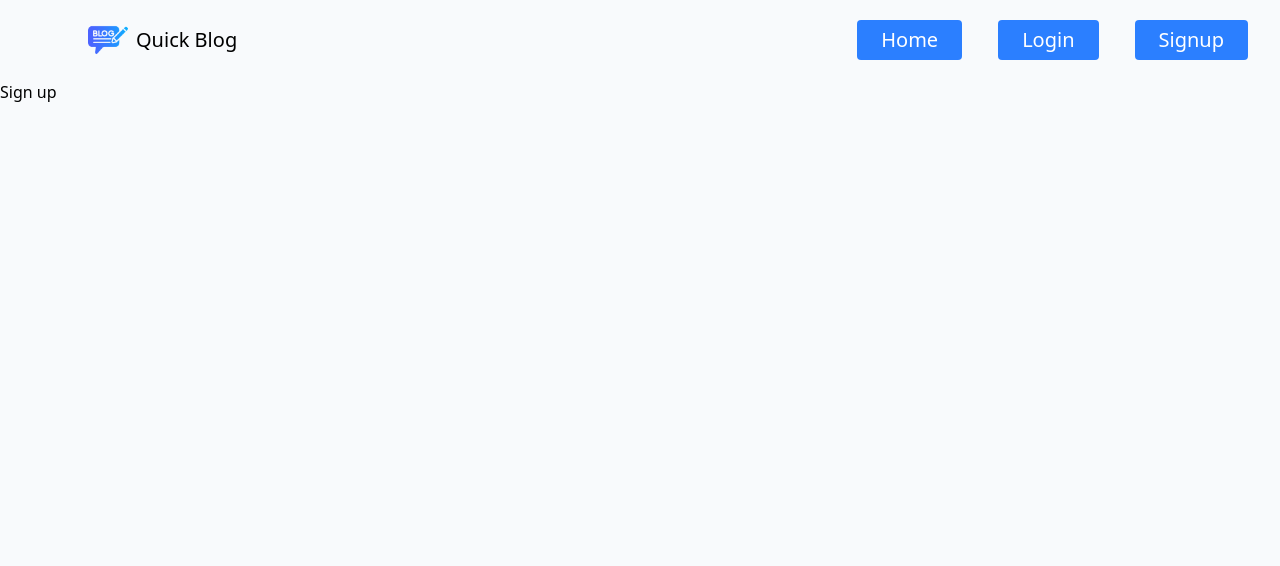
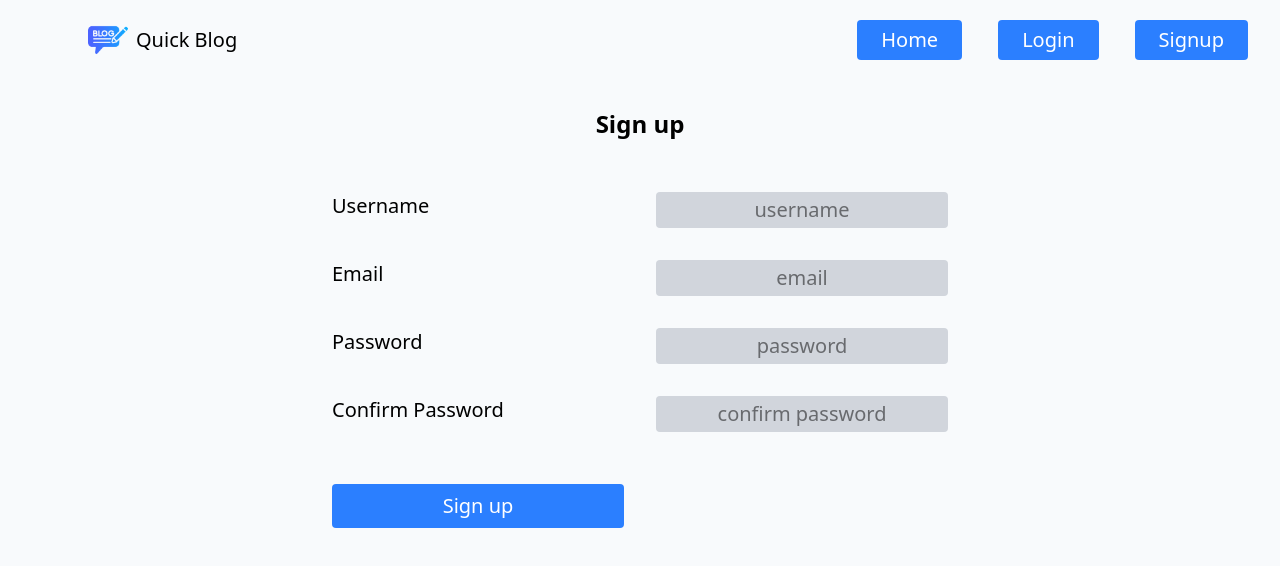
Before and after one commit to PrashantTimilsina/Blog-App, a Next.js app: page /signup in a window 1280 px wide. Shown: the top 566 px of the page. Built offline with nearby package versions, Linux system fonts and the light colour scheme.

Commit message:
auth flow completed

```diff
--- a/package.json
+++ b/package.json
@@ -9,6 +9,7 @@
     "lint": "next lint"
   },
   "dependencies": {
+    "axios": "^1.10.0",
     "bcryptjs": "^3.0.2",
     "dotenv": "^16.5.0",
     "jsonwebtoken": "^9.0.2",
@@ -18,6 +19,7 @@
     "react": "^19.0.0",
     "react-dom": "^19.0.0",
     "react-icons": "^5.5.0",
+    "react-toastify": "^11.0.5",
     "validator": "^13.15.15"
   },
   "devDependencies": {
--- a/src/app/layout.js
+++ b/src/app/layout.js
@@ -2,7 +2,7 @@ import { Geist, Geist_Mono } from "next/font/google";
 import "./globals.css";
 import Navbar from "@/components/Navbar";
 import { UserProvider } from "@/context/Context";
-
+import { ToastContainer } from "react-toastify";
 const geistSans = Geist({
   variable: "--font-geist-sans",
   subsets: ["latin"],
@@ -21,14 +21,16 @@ export const metadata = {
 export default function RootLayout({ children }) {
   return (
     <html lang="en">
-      <UserProvider>
-        <body
-          className={`${geistSans.variable} ${geistMono.variable} antialiased bg-slate-50`}
-        >
+      <body
+        className={`${geistSans.variable} ${geistMono.variable} antialiased bg-slate-50`}
+      >
+        {" "}
+        <UserProvider>
           <Navbar />
           {children}
-        </body>
-      </UserProvider>
+          <ToastContainer />
+        </UserProvider>
+      </body>
     </html>
   );
 }
--- a/src/app/login/page.js
+++ b/src/app/login/page.js
@@ -1,7 +1,100 @@
-import React from "react";
+"use client";
+import { errorMsg, successMsg } from "@/utils/toast";
+import axios from "axios";
 
-function LoginPage() {
-  return <div>Login</div>;
+import { useRouter } from "next/navigation";
+import React, { useEffect, useState } from "react";
+
+function Login() {
+  const router = useRouter();
+  const [user, setUser] = useState({
+    password: "",
+    email: "",
+  });
+  const [btnText, setBtnText] = useState(false);
+  const [btnTextForgot, setBtnTextForgot] = useState(false);
+  useEffect(() => {
+    window.scrollTo(0, 0);
+  }, []);
+  const handleLogin = async (e) => {
+    e.preventDefault();
+
+    try {
+      setBtnText(true);
+      const res = await axios.post("/api/users/login", user);
+      const data = res.data;
+
+      setUser({ email: "", password: "" });
+      successMsg(data.message, 1500);
+      router.push("/");
+    } catch (error) {
+      errorMsg(error.response.data.message, 1500);
+    } finally {
+      setBtnText(false);
+    }
+  };
+  const handleForgotPassword = async (e) => {
+    e.preventDefault();
+    try {
+      setBtnTextForgot(true);
+      const res = await axios.post("/api/users/forgotpassword", {
+        email: user.email,
+      });
+      const data = res.data;
+      successMsg(data.message, 1500);
+    } catch (error) {
+      errorMsg(error.response.data.message, 1500);
+    } finally {
+      setBtnTextForgot(false);
+    }
+  };
+
+  return (
+    <div className="min-h-screen flex flex-col items-center justify-start gap-6  sm:w-1/2 mx-auto text-xl mt-4 w-auto p-3">
+      <h1 className="text-2xl font-semibold sm:mt-0 mt-6">Login </h1>
+      <form
+        className="grid sm:grid-cols-2 sm:gap-8 sm:mt-7  grid-cols-1 sm:w-full mt-2 gap-5"
+        onSubmit={handleLogin}
+      >
+        <label htmlFor="email">Email</label>
+        <input
+          type="email"
+          placeholder="email"
+          id="email"
+          className="p-1 text-center bg-gray-300 rounded outline-none"
+          value={user.email}
+          onChange={(e) => setUser({ ...user, email: e.target.value })}
+        />
+        <label htmlFor="password">Password</label>
+        <input
+          type="password"
+          placeholder="password"
+          id="password"
+          className="p-1 text-center bg-gray-300 rounded outline-none"
+          value={user.password}
+          onChange={(e) => setUser({ ...user, password: e.target.value })}
+        />
+
+        <button
+          className={` text-white mt-5 py-2 px-6 rounded cursor-pointer ${
+            btnText ? "bg-black " : "bg-blue-500"
+          }`}
+          disabled={btnText}
+        >
+          {btnText ? "Loading.." : "Login"}
+        </button>
+        <button
+          className={` text-white mt-3 sm:mt-5 py-2 px-6 rounded cursor-pointer ${
+            btnTextForgot ? "bg-slate-500 " : "bg-black"
+          }`}
+          onClick={handleForgotPassword}
+          disabled={btnTextForgot}
+        >
+          {btnTextForgot ? "Loading..." : "Forgot password"}
+        </button>
+      </form>
+    </div>
+  );
 }
 
-export default LoginPage;
+export default Login;
--- /dev/null
+++ b/src/app/resetpassword/page.js
@@ -0,0 +1,67 @@
+"use client";
+import { errorMsg, successMsg } from "@/utils/toast";
+import axios from "axios";
+import { useRouter, useSearchParams } from "next/navigation";
+import React, { useState } from "react";
+
+function ResetPassword() {
+  const router = useRouter();
+  const searchParams = useSearchParams();
+  const token = searchParams.get("token");
+  const [btnText, setBtnText] = useState(false);
+  const [user, setUser] = useState({
+    token,
+    newPassword: "",
+    confirmNewPassword: "",
+  });
+  const handleReset = async (e) => {
+    e.preventDefault();
+    try {
+      setBtnText(true);
+
+      const res = await axios.post("/api/users/resetpassword", user);
+      const data = res.data;
+      setUser({ newPassword: "", confirmNewPassword: "" });
+      successMsg(data.message, 1500);
+      router.push("/login");
+    } catch (error) {
+      errorMsg(error.response.data.message, 1500);
+    } finally {
+      setBtnText(false);
+    }
+  };
+
+  return (
+    <div className="h-screen flex flex-col items-center  mt-9">
+      <h1 className="text-2xl font-semibold">Reset Password</h1>
+      <form
+        className="grid sm:grid-cols-2 sm:mt-18 gap-9 text-xl grid-cols-1 mt-9"
+        onSubmit={handleReset}
+      >
+        <label htmlFor="newpass">New password:</label>
+        <input
+          type="password"
+          placeholder="New password"
+          id="newpass"
+          className="px-2 py-1 outline-none bg-gray-300 rounded"
+          onChange={(e) => setUser({ ...user, newPassword: e.target.value })}
+        />
+        <label htmlFor="confirmnew">Confirm new password:</label>
+        <input
+          type="password"
+          placeholder="Confirm new password"
+          id="confirmnew"
+          className="px-2 py-1 outline-none bg-gray-300 rounded"
+          onChange={(e) =>
+            setUser({ ...user, confirmNewPassword: e.target.value })
+          }
+        />
+        <button className="bg-blue-700 text-white px-6 py-2 cursor-pointer rounded mt-3">
+          {btnText ? "Loading..." : "Reset Password"}
+        </button>
+      </form>
+    </div>
+  );
+}
+
+export default ResetPassword;
--- a/src/app/signup/page.js
+++ b/src/app/signup/page.js
@@ -1,7 +1,95 @@
-import React from "react";
+"use client";
+import { errorMsg, successMsg } from "@/utils/toast";
+import axios from "axios";
+import { useRouter } from "next/navigation";
+import React, { useEffect, useState } from "react";
+import { toast } from "react-toastify";
 
 function SignupPage() {
-  return <div>Sign up</div>;
+  const router = useRouter();
+  const [user, setUser] = useState({
+    name: "",
+    password: "",
+    email: "",
+    confirmPassword: "",
+  });
+  useEffect(() => {
+    window.scrollTo(0, 0);
+  }, []);
+  const [btnText, setBtnText] = useState(false);
+  const handleSubmit = async (e) => {
+    e.preventDefault();
+    try {
+      setBtnText(true);
+      const res = await axios.post("/api/users/signup", user);
+      const data = res.data;
+      console.log(data);
+      setUser({ name: "", email: "", password: "", confirmPassword: "" });
+      successMsg(data.message, 2000);
+      router.push("/login");
+    } catch (error) {
+      console.log(error);
+      errorMsg(error.response.data.message, 1500);
+    } finally {
+      setBtnText(false);
+    }
+  };
+  return (
+    <div className="min-h-screen flex flex-col items-center justify-start gap-6  sm:w-1/2 mx-auto text-xl mt-4 w-auto p-3">
+      <h1 className="text-2xl font-semibold">Sign up </h1>
+      <form
+        className="grid sm:grid-cols-2 sm:gap-8 sm:mt-7 grid-cols-1 gap-5 mt-3"
+        onSubmit={handleSubmit}
+      >
+        <label htmlFor="username">Username</label>
+        <input
+          type="text"
+          placeholder="username"
+          id="username"
+          className="p-1 text-center bg-gray-300 rounded outline-none "
+          value={user.username}
+          onChange={(e) => setUser({ ...user, name: e.target.value })}
+        />
+        <label htmlFor="email">Email</label>
+        <input
+          type="email"
+          placeholder="email"
+          id="email"
+          className="p-1 text-center bg-gray-300 rounded outline-none"
+          value={user.email}
+          onChange={(e) => setUser({ ...user, email: e.target.value })}
+        />
+        <label htmlFor="password">Password</label>
+        <input
+          type="password"
+          placeholder="password"
+          id="password"
+          className="p-1 text-center bg-gray-300 rounded outline-none"
+          value={user.password}
+          onChange={(e) => setUser({ ...user, password: e.target.value })}
+        />
+        <label htmlFor="confirmpassword">Confirm Password</label>
+        <input
+          type="password"
+          placeholder="confirm password"
+          id="confirmpassword"
+          className="p-1 text-center bg-gray-300 rounded outline-none"
+          value={user.confirmPassword}
+          onChange={(e) =>
+            setUser({ ...user, confirmPassword: e.target.value })
+          }
+        />
+        <button
+          className={` text-white mt-5 py-2 px-6 rounded cursor-pointer ${
+            btnText ? "bg-black " : "bg-blue-500"
+          }`}
+          disabled={btnText}
+        >
+          {btnText ? "Loading.." : "Sign up"}
+        </button>
+      </form>
+    </div>
+  );
 }
 
 export default SignupPage;
--- /dev/null
+++ b/src/app/verifyemail/page.js
@@ -0,0 +1,35 @@
+"use client";
+import { errorMsg, successMsg } from "@/utils/toast";
+import axios from "axios";
+import { useRouter, useSearchParams } from "next/navigation";
+import React from "react";
+
+function VerifyPage() {
+  const router = useRouter();
+  const searchParams = useSearchParams();
+  const token = searchParams.get("token");
+
+  const handleVerify = async (e) => {
+    e.preventDefault();
+    try {
+      const res = await axios.post("/api/users/verifyemail", { token });
+      const data = res.data;
+      successMsg(data.message, 1500);
+      router.push("/login");
+    } catch (error) {
+      errorMsg(error.response.data.message, 1500);
+    }
+  };
+  return (
+    <div className="min-h-screen flex items-center justify-center">
+      <button
+        onClick={handleVerify}
+        className="bg-blue-700 px-7 py-3 text-white rounded cursor-pointer"
+      >
+        Click to Verify your account
+      </button>
+    </div>
+  );
+}
+
+export default VerifyPage;
--- a/src/utils/sendEmail.js
+++ b/src/utils/sendEmail.js
@@ -8,7 +8,11 @@ const mailjetClient = Mailjet.apiConnect(
 export async function sendEmail(email, name, token, emailType) {
   try {
     const subject = `Welcome to Our Blog App, ${name}!`;
-    const textPart = `Hi ${name},\n\nThank you for signing up to our Blog app. We're glad to have you!\n\nVisit this link to verify your email: ${process.env.DOMAIN}/verifyemail?token=${token}`;
+    const textPart = `Hi ${name},\n\nThank you for signing up to our Blog app. We're glad to have you!\n\nVisit this link to verify your email: ${
+      process.env.DOMAIN
+    }/${
+      emailType === "VERIFY" ? "verifyemail" : "resetpassword"
+    }?token=${token}`;
 
     const htmlPart = `
       <div style="font-family: Arial, sans-serif; max-width: 600px; margin: auto; background-color: #f9f9f9; padding: 20px; border-radius: 8px; color: #333;">
--- /dev/null
+++ b/src/utils/toast.js
@@ -0,0 +1,8 @@
+import { toast } from "react-toastify";
+
+export const successMsg = (msg, delay) => {
+  return toast.success(msg, { autoClose: delay });
+};
+export const errorMsg = (msg, delay) => {
+  return toast.error(msg, { autoClose: delay });
+};
```
Also changed, not shown: 1 other file (tests, documents, lock files or other folders).
